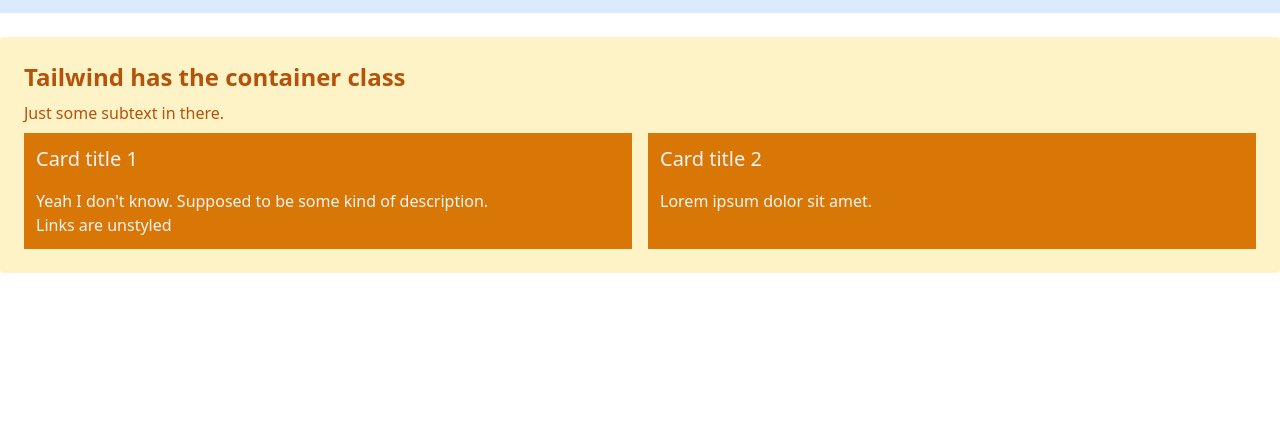
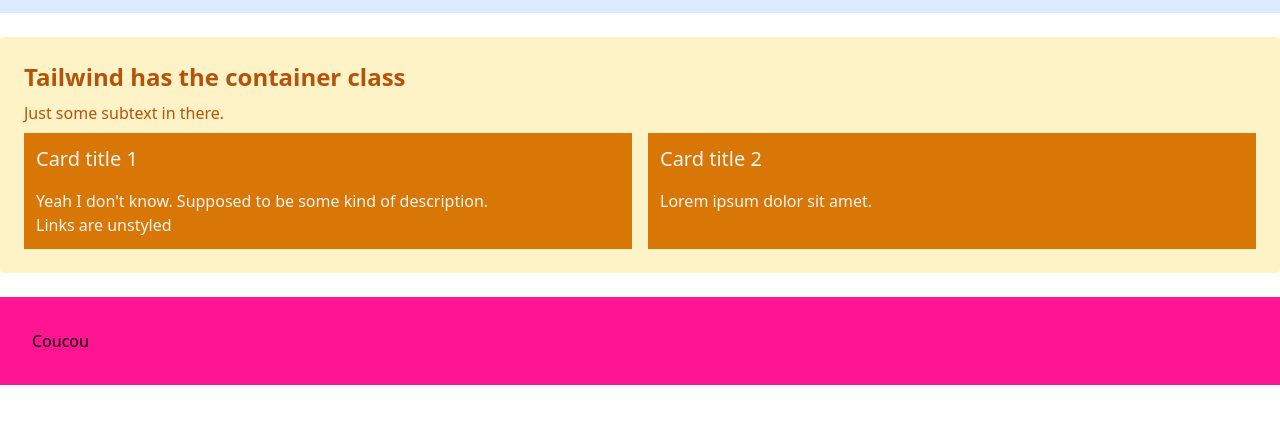
Before and after one commit to dkvz/webpack-tailwind, a website built with webpack: page src/index.html in a window 1280 px wide. Shown: the part 107-530 px from the top of the page. Built offline with nearby package versions, Linux system fonts and the light colour scheme; some packages are replaced by stand-ins of ours.

Commit message:
CSS imports now work, if you put them at the top

```diff
--- a/package.json
+++ b/package.json
@@ -16,6 +16,7 @@
     "html-webpack-plugin": "^5.3.1",
     "mini-css-extract-plugin": "^1.6.0",
     "postcss-cli": "^8.3.1",
+    "postcss-import": "^14.0.2",
     "postcss-loader": "^5.3.0",
     "precss": "^4.0.0",
     "style-loader": "^2.0.0",
--- a/postcss.config.js
+++ b/postcss.config.js
@@ -1,6 +1,7 @@
 const tailwindcss = require('tailwindcss')
 module.exports = {
     plugins: [
+        require('postcss-import'),
         tailwindcss('./tailwind.config.js'),
         require('precss'),
         require('autoprefixer'),
--- a/src/index.html
+++ b/src/index.html
@@ -32,6 +32,8 @@
       </div>
     </div>
   </section>
+
+  <div class="something-imported">Coucou</div>
 </body>
 
 </html>
--- /dev/null
+++ b/src/styles/imported.pcss
@@ -0,0 +1,4 @@
+.something-imported {
+  background: deeppink;
+  padding: 2rem;
+}
--- a/src/styles/styles.pcss
+++ b/src/styles/styles.pcss
@@ -1,6 +1,9 @@
+@import "imported.pcss";
+
 @tailwind base;
 @tailwind components;
 @tailwind utilities;
+
 
 $sass-variables-work: #333;
 
```
Also changed, not shown: 1 other file.
